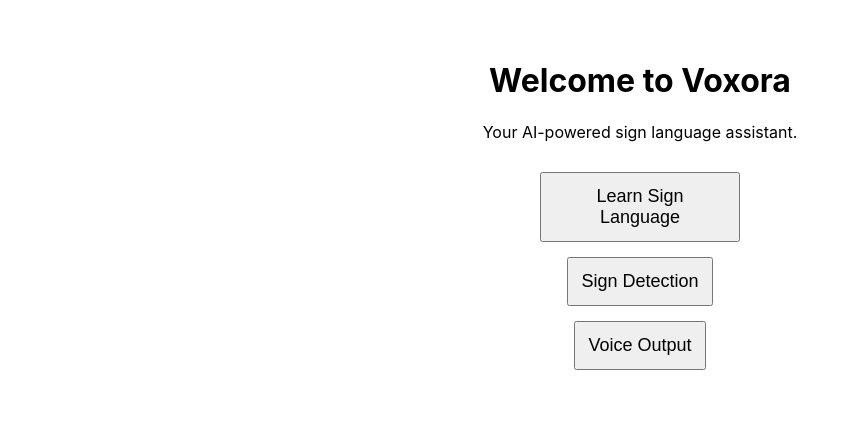
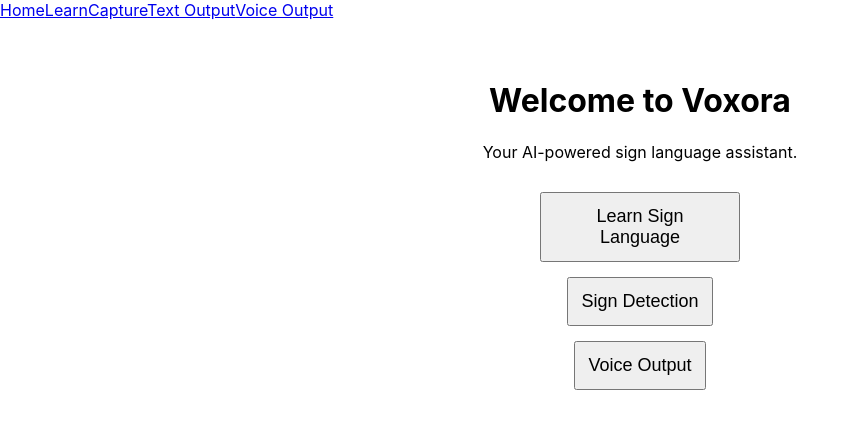
Before and after one commit to skymohith23/voxora, a React (Create React App) app in the folder client/: page / in a window 1280 px wide. Shown: the top 428 px of the page, without its empty margins (0-858 px from the left). Built offline with nearby package versions, Linux system fonts and the light colour scheme.

Commit message:
Update App.js

```diff
--- a/client/src/App.js
+++ b/client/src/App.js
@@ -1,5 +1,5 @@
 import React from "react";
-import { BrowserRouter as Router, Routes, Route } from "react-router-dom";
+import { BrowserRouter as Router, Routes, Route, Link } from "react-router-dom";
 
 import Home from "./components/Home";
 import LearnSignLanguage from "./components/LearnSignLanguage";
@@ -10,11 +10,19 @@
 function App() {
   return (
     <Router>
+      <nav className="navbar">
+        <Link to="/">Home</Link>
+        <Link to="/learn">Learn</Link>
+        <Link to="/capture">Capture</Link>
+        <Link to="/text">Text Output</Link>
+        <Link to="/voice">Voice Output</Link>
+      </nav>
+
       <Routes>
         <Route path="/" element={<Home />} />
         <Route path="/learn" element={<LearnSignLanguage />} />
         <Route path="/capture" element={<SignCapture />} />
-        <Route path="/textout" element={<TextOutput />} />
+        <Route path="/text" element={<TextOutput />} />
         <Route path="/voice" element={<VoiceOutput />} />
       </Routes>
     </Router>
```
